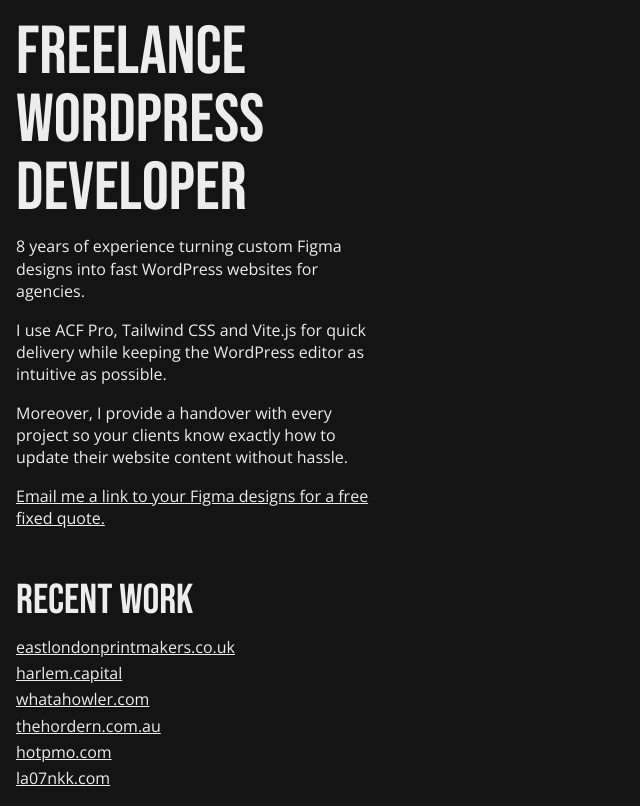
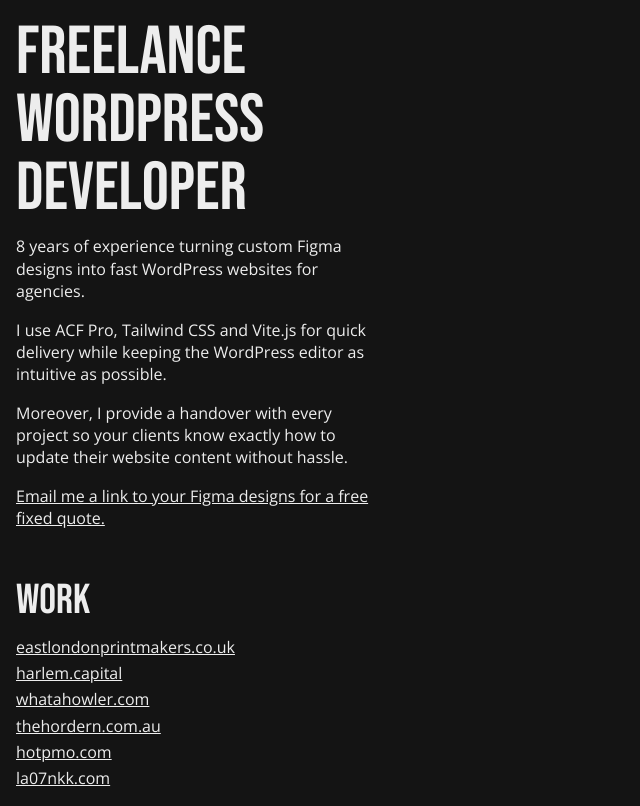
Before and after one commit to baillieogrady/portfolio, a plain HTML site: page index.html in a window 1280 px wide. Shown: the whole page, without its empty margins (0-640 px from the left). Drawn offline with Linux system fonts and the light colour scheme.

Commit message:
update text

```diff
--- a/index.html
+++ b/index.html
@@ -223,7 +223,7 @@
         <p style="margin-bottom: var(--large-spacing);">
            <a href="mailto:hello@baillieogrady.com">Email me a link to your Figma designs for a free fixed quote.</a>
         </p>
-        <h2 style="margin-bottom: var(--small-spacing)">Recent work</h2>
+        <h2 style="margin-bottom: var(--small-spacing)">Work</h2>
         <ul style="display: flex; flex-direction: column; gap: 0.25rem">
           <li>
             <a href="https://www.eastlondonprintmakers.co.uk/"
```
